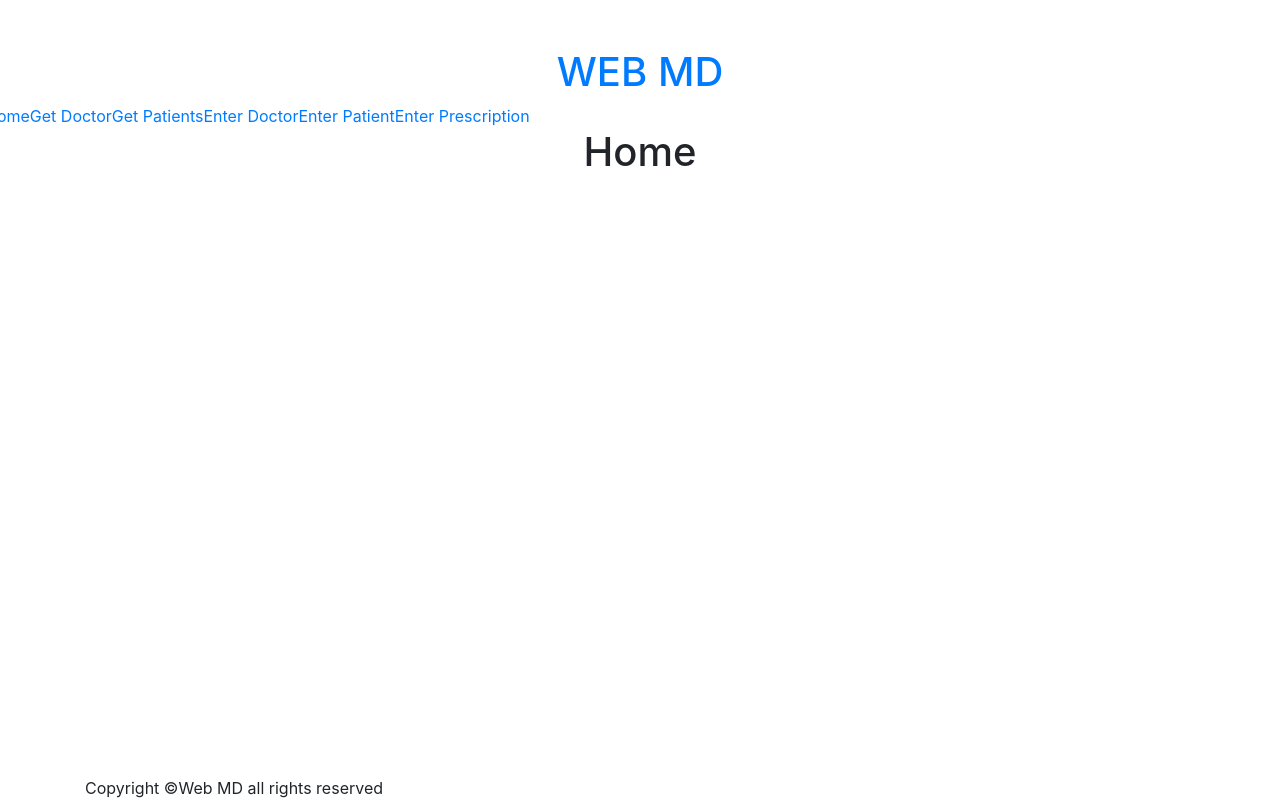
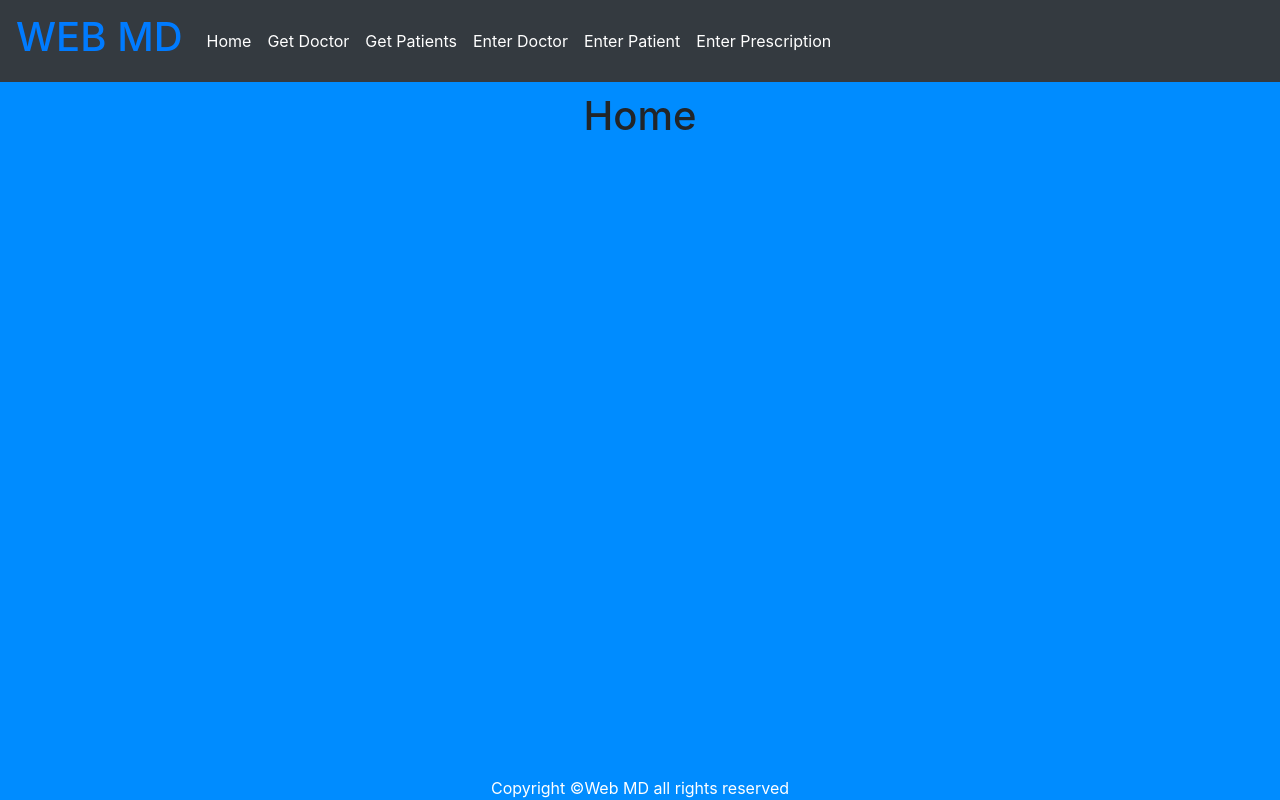
Before and after one commit to Sumedh-Patkar/HackNC-2023, a Flask app: page / in a window 1280 px wide. Run offline with Flask 3, Linux system fonts and the light colour scheme; some libraries are stand-ins or nearby versions.

Commit message:
styled base.html

```diff
--- a/templates/base.html
+++ b/templates/base.html
@@ -11,26 +11,80 @@
     <link rel="stylesheet" href="/static/css/lib/bootstrap.min.css" />
     <title>{% block title %}{% endblock %} - Base</title>
     {% endblock %}
+    <style>
+      body {
+        background-color: hsl(207, 100%, 50%);
+      }
+      .navbar-light .navbar-nav .nav-link {
+        color: rgb(255 255 255);
+      }
+      footer {
+        border-radius: 10px;
+        color: white;
+      }
+    </style>
   </head>
   <body>
-    <div class="container">
-      <h1 class="large-header text-primary mt-5 text-center">WEB MD</h1>
-    </div>
+    <div class="container"></div>
 
-    <div class="row">
+    <nav
+      class="navbar navbar-expand-lg navbar-light bg-dark margin-bottom:10px"
+      style="margin-bottom: 10px"
+    >
+      <a class="navbar-brand" href="/"
+        ><h1 class="large-header text-primary text-center">WEB MD</h1>
+      </a>
+      <button
+        class="navbar-toggler"
+        type="button"
+        data-toggle="collapse"
+        data-target="#navbarNav"
+      >
+        <span class="navbar-toggler-icon"></span>
+      </button>
+
+      <div class="collapse navbar-collapse padding-top:15" id="navbarNav">
+        <ul class="navbar-nav">
+          <li class="nav-item">
+            <a class="nav-link" href="/">Home</a>
+          </li>
+          <li class="nav-item">
+            <a class="nav-link" href="/get_doctors">Get Doctor</a>
+          </li>
+          <li class="nav-item">
+            <a class="nav-link" href="/get_patients">Get Patients</a>
+          </li>
+          <li class="nav-item">
+            <a class="nav-link" href="/enter_doctors">Enter Doctor</a>
+          </li>
+          <li class="nav-item">
+            <a class="nav-link" href="/enter_patients">Enter Patient</a>
+          </li>
+          <li class="nav-item">
+            <a class="nav-link" href="/enter_prescription"
+              >Enter Prescription</a
+            >
+          </li>
+        </ul>
+      </div>
+    </nav>
+
+    <!-- <div class="row">
       <a href="/">Home</a>
       <a href="/get_doctors">Get Doctor</a>
       <a href="/get_patients">Get Patients</a>
       <a href="/enter_doctors">Enter Doctor</a>
       <a href="/enter_patients">Enter Patient</a>
       <a href="/enter_prescription">Enter Prescription</a>
-    </div>
+    </div> -->
 
     <div id="content">{% block content %}{% endblock %}</div>
 
     <h2></h2>
   </body>
   <footer class="margin-left:0 fixed-bottom">
-    <div class="container">Copyright &copyWeb MD all rights reserved</div>
+    <div class="container text-center">
+      Copyright &copyWeb MD all rights reserved
+    </div>
   </footer>
 </html>
```
